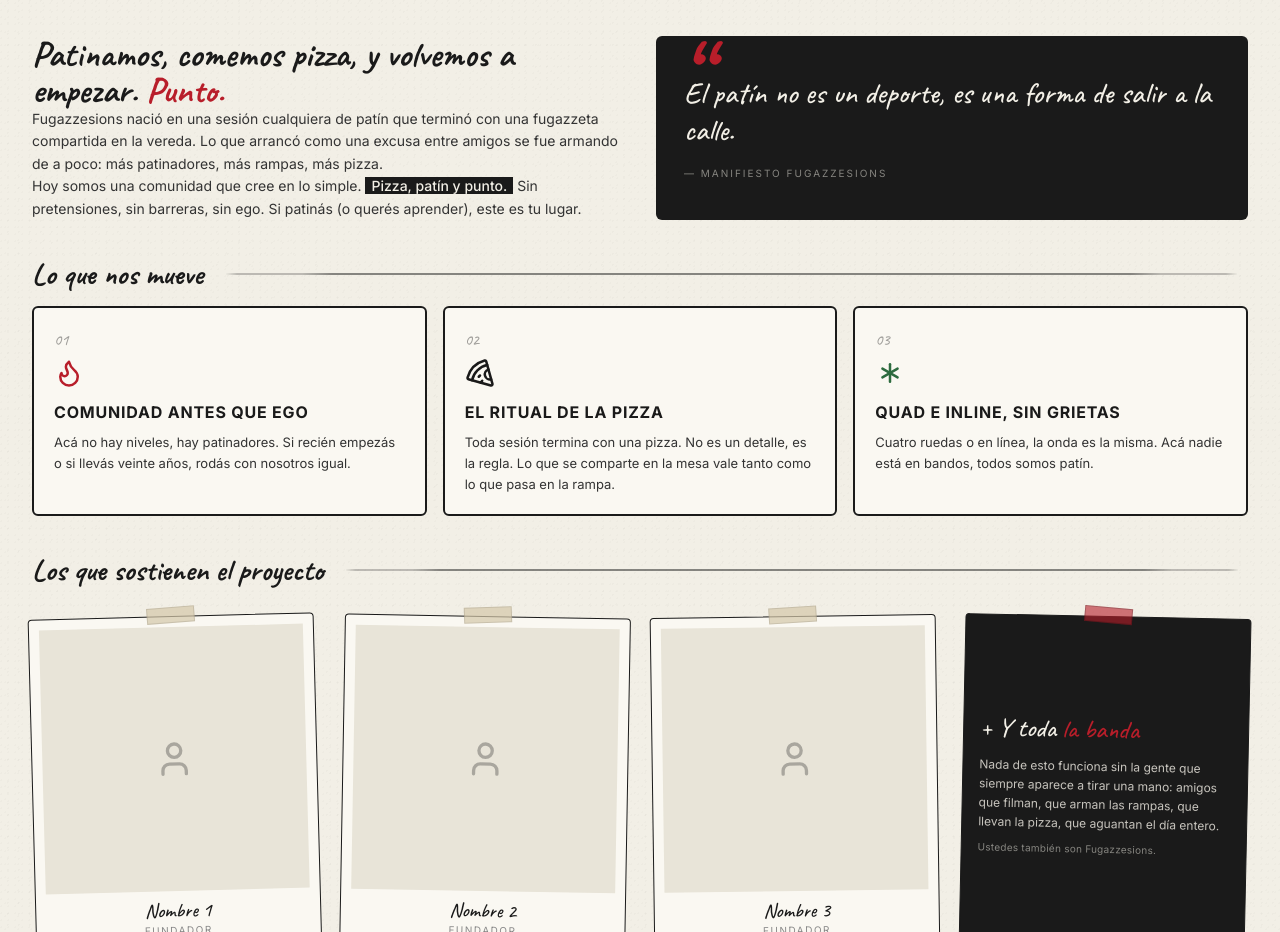
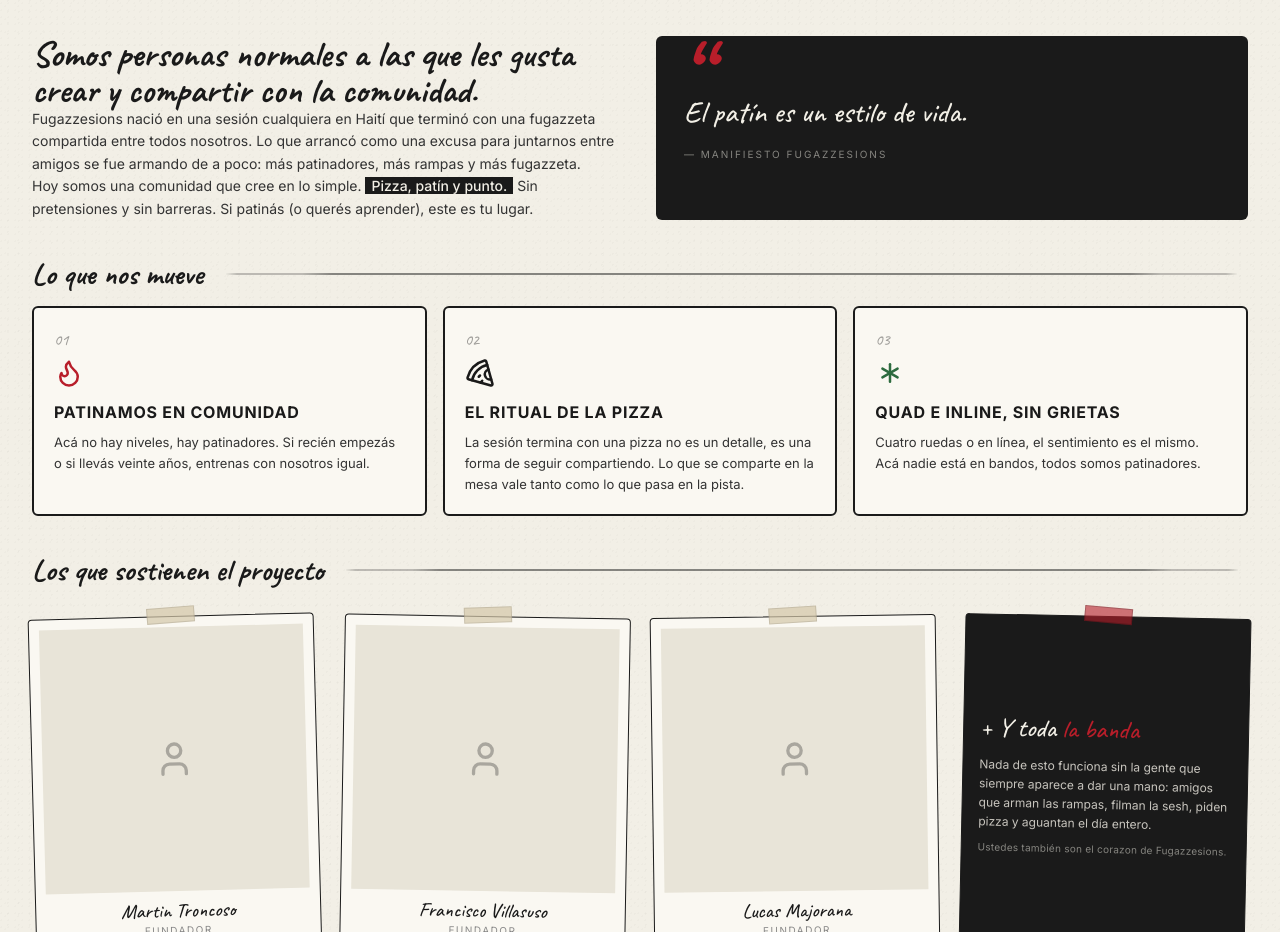
Before and after one commit to fugazzesions/fugazzesions, a Next.js app: page /quienes-somos in a window 1280 px wide. Shown: the part 160-1092 px from the top of the page. Built offline with nearby package versions, Linux system fonts and the light colour scheme.

Commit message:
hardcodeo basico

```diff
--- a/src/app/(public)/quienes-somos/page.tsx
+++ b/src/app/(public)/quienes-somos/page.tsx
@@ -34,7 +34,7 @@ export default function QuienesSomosPage() {
     <>
       <PageHeader
         title="Quiénes somos"
-        subtitle="La gente, la idea y la pizza"
+        subtitle="Detrás del proyecto"
       />
 
       {/* MANIFIESTO */}
@@ -42,7 +42,6 @@ export default function QuienesSomosPage() {
         <div>
           <h2 className="font-display text-4xl leading-none mb-3.5">
             {manifestoContent.headline.main}{' '}
-            <span className="text-red">{manifestoContent.headline.accent}</span>
           </h2>
           {manifestoContent.paragraphs.map((para, i) => (
             <p
--- a/src/content/quienes-somos.ts
+++ b/src/content/quienes-somos.ts
@@ -1,20 +1,20 @@
 export const manifestoContent = {
   // Título grande del manifiesto. El span "accent" se renderiza en rojo.
   headline: {
-    main: 'Patinamos, comemos pizza, y volvemos a empezar.',
-    accent: 'Punto.',
+    main: 'Somos personas normales a las que les gusta crear y compartir con la comunidad.'
+    //accent: 'Punto.',
   },
 
   // Párrafos del manifiesto (texto plano, separados)
   paragraphs: [
-    'Fugazzesions nació en una sesión cualquiera de patín que terminó con una fugazzeta compartida en la vereda. Lo que arrancó como una excusa entre amigos se fue armando de a poco: más patinadores, más rampas, más pizza.',
+    'Fugazzesions nació en una sesión cualquiera en Haití que terminó con una fugazzeta compartida entre todos nosotros. Lo que arrancó como una excusa para juntarnos entre amigos se fue armando de a poco: más patinadores, más rampas y más fugazzeta.',
     // El segundo párrafo usa <strong> para resaltar la frase clave
-    'Hoy somos una comunidad que cree en lo simple. <strong>Pizza, patín y punto.</strong> Sin pretensiones, sin barreras, sin ego. Si patinás (o querés aprender), este es tu lugar.',
+    'Hoy somos una comunidad que cree en lo simple. <strong>Pizza, patín y punto.</strong> Sin pretensiones y sin barreras. Si patinás (o querés aprender), este es tu lugar.',
   ],
 
   // Quote destacada del costado
   quote: {
-    text: 'El patín no es un deporte, es una forma de salir a la calle.',
+    text: 'El patín es un estilo de vida.',
     sig: 'Manifiesto Fugazzesions',
   },
 };
@@ -31,37 +31,37 @@ export const valuesContent: Array<{
   {
     num: '01',
     icon: 'Flame',
-    title: 'Comunidad antes que ego',
-    text: 'Acá no hay niveles, hay patinadores. Si recién empezás o si llevás veinte años, rodás con nosotros igual.',
+    title: 'Patinamos en comunidad',
+    text: 'Acá no hay niveles, hay patinadores. Si recién empezás o si llevás veinte años, entrenas con nosotros igual.',
     variant: 'red',
   },
   {
     num: '02',
     icon: 'Pizza',
     title: 'El ritual de la pizza',
-    text: 'Toda sesión termina con una pizza. No es un detalle, es la regla. Lo que se comparte en la mesa vale tanto como lo que pasa en la rampa.',
+    text: 'La sesión termina con una pizza no es un detalle, es una forma de seguir compartiendo. Lo que se comparte en la mesa vale tanto como lo que pasa en la pista.',
     variant: 'default',
   },
   {
     num: '03',
     icon: 'Asterisk',
-    title: 'Quad e inline, sin grietas',
-    text: 'Cuatro ruedas o en línea, la onda es la misma. Acá nadie está en bandos, todos somos patín.',
+    title: 'Quad e Inline, sin grietas',
+    text: 'Cuatro ruedas o en línea, el sentimiento es el mismo. Acá nadie está en bandos, todos somos patinadores.',
     variant: 'green',
   },
 ];
 
 export const foundersContent = [
   {
-    name: 'Nombre 1',
+    name: 'Martin Troncoso',
     role: 'Fundador',
   },
   {
-    name: 'Nombre 2',
+    name: 'Francisco Villasuso',
     role: 'Fundador',
   },
   {
-    name: 'Nombre 3',
+    name: 'Lucas Majorana',
     role: 'Fundador',
   },
 ];
@@ -69,6 +69,6 @@ export const foundersContent = [
 export const collaboratorsContent = {
   title: 'Y toda la banda',
   accent: 'la banda',
-  text: 'Nada de esto funciona sin la gente que siempre aparece a tirar una mano: amigos que filman, que arman las rampas, que llevan la pizza, que aguantan el día entero.',
-  footnote: 'Ustedes también son Fugazzesions.',
+  text: 'Nada de esto funciona sin la gente que siempre aparece a dar una mano: amigos que arman las rampas, filman la sesh, piden pizza y aguantan el día entero.',
+  footnote: 'Ustedes también son el corazon de Fugazzesions.',
 };
```
